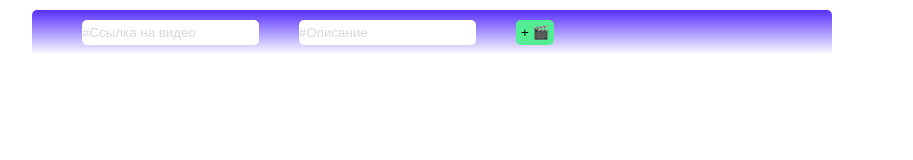
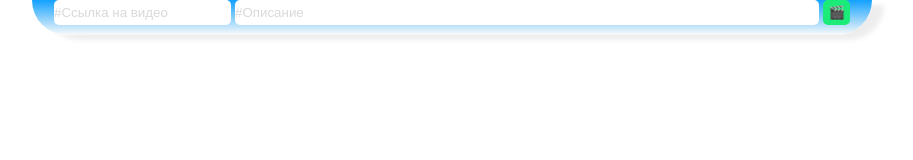
Before and after one commit to sliverrevils/KateHalper, a plain HTML site: page index.html in a window 1280 px wide. Shown: the whole page, without its empty margins (208-1121 px from the left). Drawn offline with Linux system fonts and the light colour scheme.

Commit message:
add video to fixed style

```diff
--- a/index.html
+++ b/index.html
@@ -19,10 +19,10 @@
 
     <div class="MainWin">
         <div class="AddItemBlock">
-            <input type="url" id="AddLinkInput" placeholder="#Ссылка на видео">
-            <input type="text" id="AddDescriptionInput" placeholder="#Описание">
+            <input type="url" class="AddLinkInput" placeholder="#Ссылка на видео">
+            <input type="text" class="AddDescriptionInput" placeholder="#Описание">
 
-            <input type="button" id="AddItemBtn" value="+ 🎬">
+            <input type="button" id="AddItemBtn" value="🎬">
 
         </div>
         <div class="ListItems">
--- a/js/script.js
+++ b/js/script.js
@@ -1,8 +1,8 @@
 const $MainWin = document.querySelector(".MainWin");
 //$MainWin.scrollHeight
 
-const $AddLinkInput = document.querySelector("#AddLinkInput");
-const $AddDescriptionInput = document.querySelector("#AddDescriptionInput");
+const $AddLinkInput = document.querySelector(".AddLinkInput");
+const $AddDescriptionInput = document.querySelector(".AddDescriptionInput");
 const $ListItems = document.querySelector(".ListItems");
 const $AddItemBtn = document.querySelector("#AddItemBtn");
 
@@ -88,7 +88,7 @@ const textSpin = spin => {
 //GET RANDOM ID
 const rndID = (name = "item") => `id_${name}_${Math.random()}`;
 
-//---------------------------------LEFT-CLICKS CHECKER
+//--------------------------------------------------------------------------------------------LEFT-CLICKS CHECKER
 document.addEventListener('click', e => {
     e.target.name == "del" && delItem(e.target.id); // del buttons
     //так находим элемент alt в котором передаем идекс в массиве...
@@ -101,7 +101,7 @@ document.addEventListener('click', e => {
 
 
 
-//-------------------------------- RIGHT-CLICKS CHECKER
+//------------------------------------------------------------------------------------------- RIGHT-CLICKS CHECKER
 document.addEventListener('contextmenu', e => {
 
     e.target.name == "shot" && (async () => {
@@ -164,8 +164,12 @@ function addItem(link, description) {
 
     $AddLinkInput.value = '';
     $AddDescriptionInput.value = '';
+
+    document.documentElement.scrollTop=document.documentElement.scrollHeight+20;
+
     listRender();
     setST();
+
 }
 
 //DEL FROM ARR FUNC
--- a/style/index.css
+++ b/style/index.css
@@ -18,21 +18,33 @@ body{
 
 }
 .AddItemBlock{
-    display: flex;
+display:flex ;
+position: fixed;
 
-background: linear-gradient(rgb(85, 47, 253),rgb(255, 255, 255));
-padding: 10px 30px;
-border-radius: 5px;
+width: 800px;
+justify-content: space-between;
+
+top:0;
+/* transform: translateX(25%); */
+background: linear-gradient(rgb(19, 161, 255),rgb(250, 250, 249));
+padding:0 20px 10px 20px;
+border-radius: 0 0 50px 50px;
 margin-bottom: 5px;
+z-index: 999;
+box-shadow: 12px 5px 5px   rgba(0, 0, 0,.07);
 }
 
 .AddItemBlock input{
-    margin: 0 20px;
+    margin: 0 2px;
     padding: 0;
     border:0;
-    padding: 5px 0;
+    padding: 1px 0;
 
     border-radius:5px;
+}
+
+.AddDescriptionInput{
+    width: 100%;
 }
 
 .AddItemBlock input::placeholder{
@@ -41,11 +53,14 @@ margin-bottom: 5px;
 }
 
 
-input[type="button"]{
-    background-color: rgb(83, 238, 148);
+#AddItemBtn{
+    background-color: rgb(27, 235, 121);
     border:0;
     border-radius: 5px;
     padding: 5px;
+}
+#AddItemBtn:hover{
+    background-color:rgb(176, 247, 193);
 }
 
 button[name="del_shot"]{
@@ -82,7 +97,7 @@ button[name="del"]:hover{
 }
 
 .ListItems{
-    padding: 0 0 70px 10px;
+    padding: 40px 0 70px 10px;
 
     /* border: 1px solid black; */
 
```
